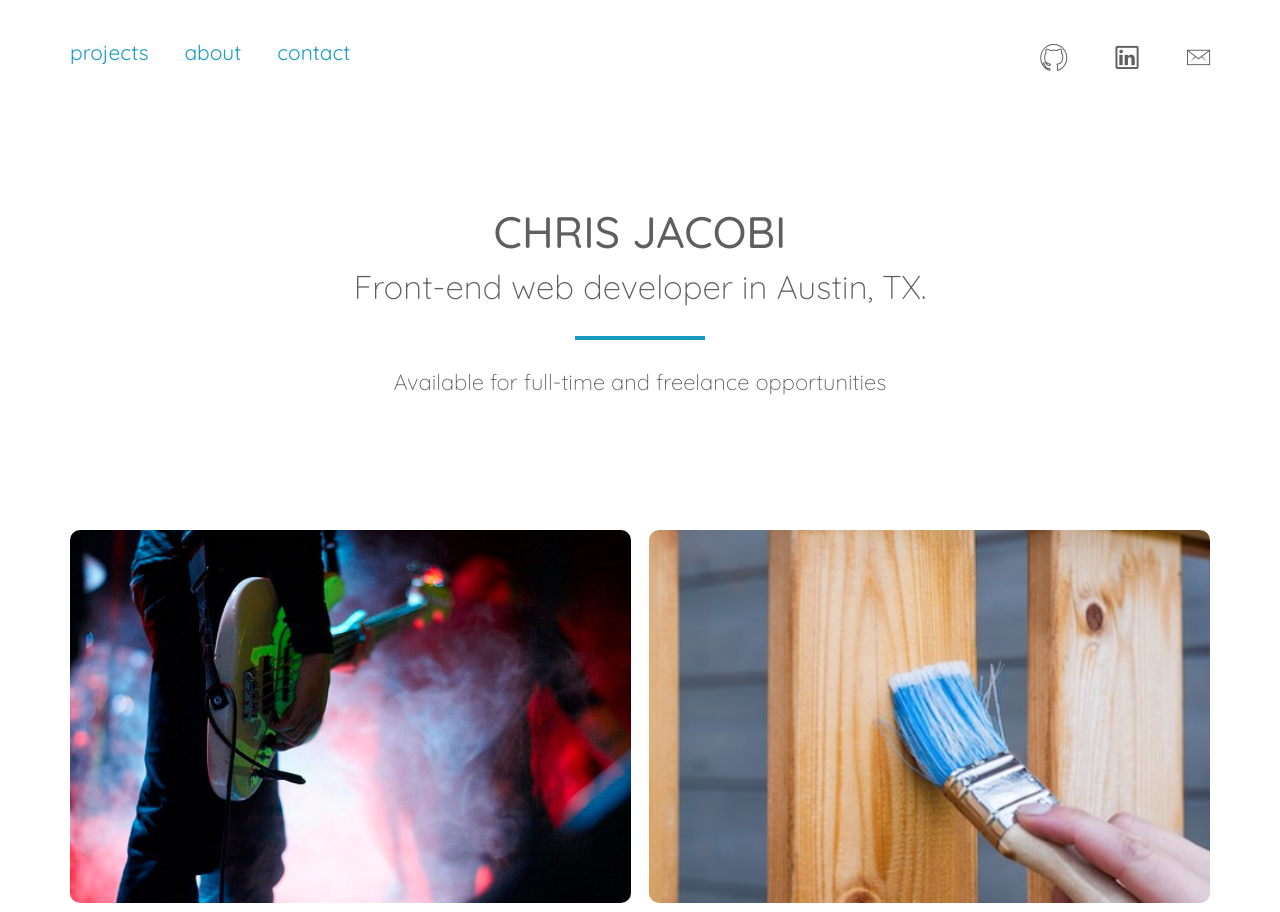
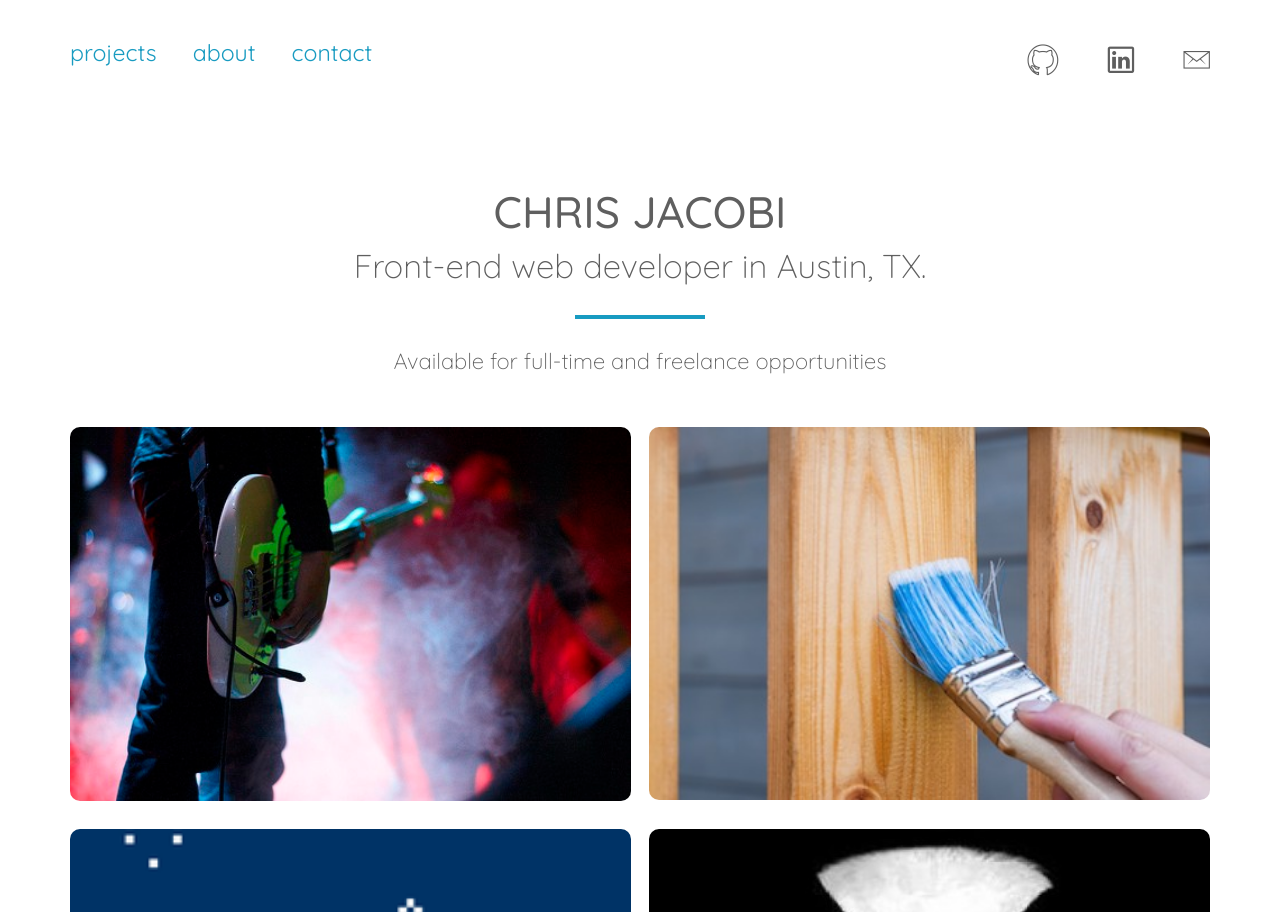
Before and after one commit to chrisxjacobi/re-site, a plain HTML site: page index.html in a window 1280 px wide. Shown: the top 912 px of the page. Drawn offline with nearby package versions, Linux system fonts and the light colour scheme.

Commit message:
changed some margins and hover/border px size for main nav

```diff
--- a/resources/css/style.css
+++ b/resources/css/style.css
@@ -45,7 +45,7 @@ html {
 .main-nav li {
     display: inline-block;
     margin-right: 30px;
-    font-size: 95%;
+    font-size: 105%;
 }
 
 .main-nav li a:link,
@@ -55,13 +55,13 @@ html {
     text-decoration: none;
     text-transform: lowercase;
     font-weight: 400;
-    border-bottom: 2px solid transparent;
+    border-bottom: 3px solid transparent;
     transition: border-bottom 0.2s;
 }
 
 .main-nav li a:hover,
 .main-nav li a:active {
-    border-bottom: 2px solid #5f5f5f;
+    border-bottom: 3px solid #5f5f5f;
 }
 
 
@@ -69,7 +69,7 @@ html {
     float: right;
     list-style: none;
     margin-top: 40px;
-    font-size: 140%;
+    font-size: 160%;
 }
 
 .social-links li {
@@ -97,12 +97,12 @@ html {
 
 header {
     height: 100vh;
-    margin-bottom: -22%;
+    margin-bottom: -30%;
 }
 
 .hero-text-box {
     text-align: center;
-    padding-top: 8%;
+    padding-top: 6%;
 }
 
 .hero-text-box h1 {
```
